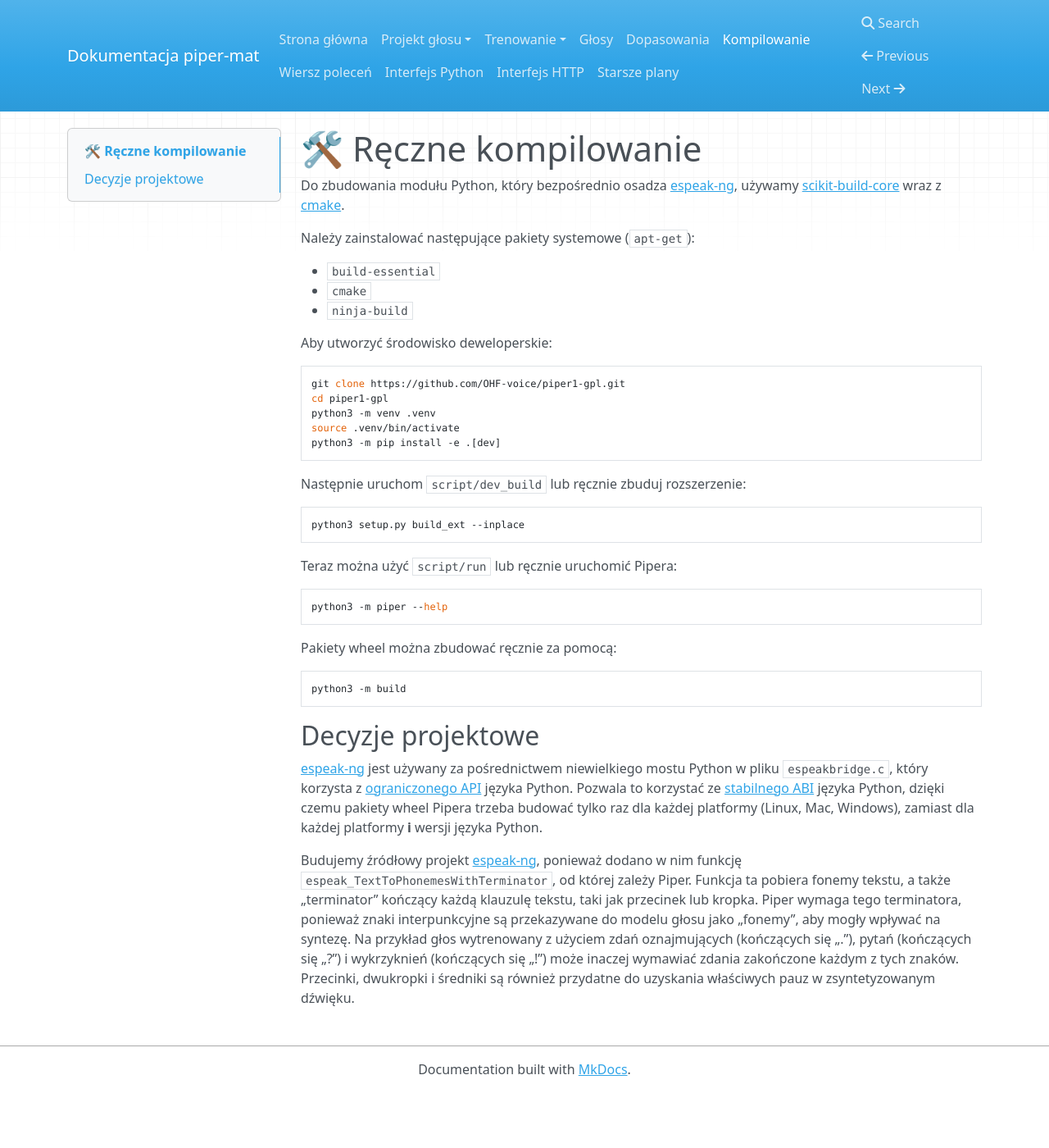
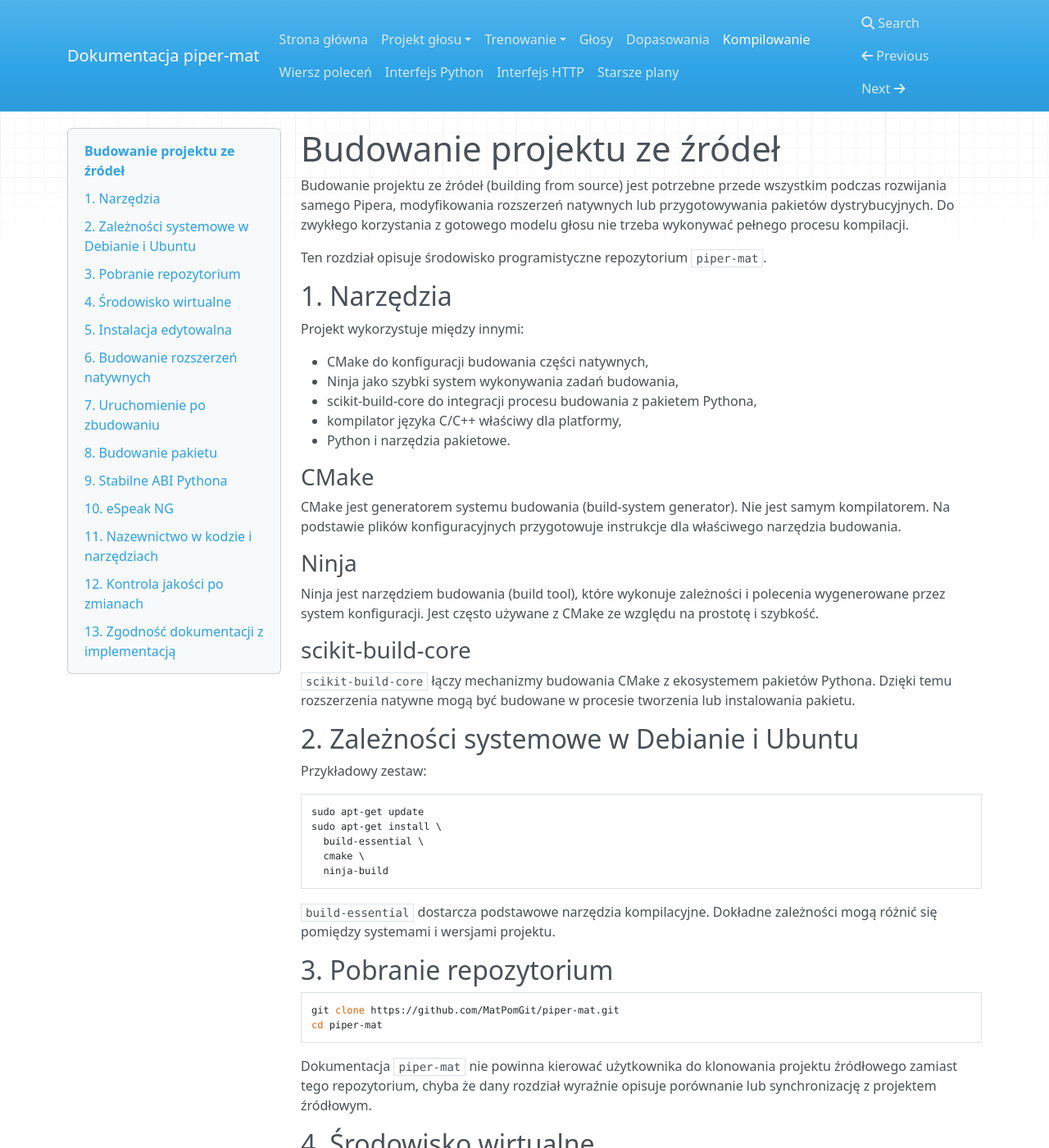
Before and after one commit to MatPomGit/piper-mat, an MkDocs documentation site: the page built from docs/BUILDING.md, in a window 1280 px wide and 1400 px high. Shown: the whole window at 82% size. Built offline with MkDocs 1.6.1, drawn with Linux system fonts in a browser that asks for light colours; nearby versions of some CDN libraries; some of the changed text lies outside the part shown.

Commit message:
docs: uporządkuj przewodnik budowania projektu

````diff
--- a/docs/BUILDING.md
+++ b/docs/BUILDING.md
@@ -1,48 +1,180 @@
-# 🛠️ Ręczne kompilowanie
+# Budowanie projektu ze źródeł
 
-Do zbudowania modułu Python, który bezpośrednio osadza [espeak-ng][], używamy [scikit-build-core](https://github.com/scikit-build/scikit-build-core) wraz z [cmake](https://cmake.org/).
+Budowanie projektu ze źródeł (building from source) jest potrzebne przede wszystkim podczas rozwijania samego Pipera, modyfikowania rozszerzeń natywnych lub przygotowywania pakietów dystrybucyjnych. Do zwykłego korzystania z gotowego modelu głosu nie trzeba wykonywać pełnego procesu kompilacji.
 
-Należy zainstalować następujące pakiety systemowe (`apt-get`):
+Ten rozdział opisuje środowisko programistyczne repozytorium `piper-mat`.
 
-* `build-essential`
-* `cmake`
-* `ninja-build`
+## 1. Narzędzia
 
-Aby utworzyć środowisko deweloperskie:
+Projekt wykorzystuje między innymi:
 
-``` sh
-git clone https://github.com/OHF-voice/piper1-gpl.git
-cd piper1-gpl
+- CMake do konfiguracji budowania części natywnych,
+- Ninja jako szybki system wykonywania zadań budowania,
+- scikit-build-core do integracji procesu budowania z pakietem Pythona,
+- kompilator języka C/C++ właściwy dla platformy,
+- Python i narzędzia pakietowe.
+
+### CMake
+
+CMake jest generatorem systemu budowania (build-system generator). Nie jest samym kompilatorem. Na podstawie plików konfiguracyjnych przygotowuje instrukcje dla właściwego narzędzia budowania.
+
+### Ninja
+
+Ninja jest narzędziem budowania (build tool), które wykonuje zależności i polecenia wygenerowane przez system konfiguracji. Jest często używane z CMake ze względu na prostotę i szybkość.
+
+### scikit-build-core
+
+`scikit-build-core` łączy mechanizmy budowania CMake z ekosystemem pakietów Pythona. Dzięki temu rozszerzenia natywne mogą być budowane w procesie tworzenia lub instalowania pakietu.
+
+## 2. Zależności systemowe w Debianie i Ubuntu
+
+Przykładowy zestaw:
+
+```bash
+sudo apt-get update
+sudo apt-get install \
+  build-essential \
+  cmake \
+  ninja-build
+```
+
+`build-essential` dostarcza podstawowe narzędzia kompilacyjne. Dokładne zależności mogą różnić się pomiędzy systemami i wersjami projektu.
+
+## 3. Pobranie repozytorium
+
+```bash
+git clone https://github.com/MatPomGit/piper-mat.git
+cd piper-mat
+```
+
+Dokumentacja `piper-mat` nie powinna kierować użytkownika do klonowania projektu źródłowego zamiast tego repozytorium, chyba że dany rozdział wyraźnie opisuje porównanie lub synchronizację z projektem źródłowym.
+
+## 4. Środowisko wirtualne
+
+Środowisko wirtualne (virtual environment) izoluje zależności Pythona projektu od globalnej instalacji interpretera.
+
+Linux i macOS:
+
+```bash
 python3 -m venv .venv
 source .venv/bin/activate
-python3 -m pip install -e .[dev]
+python -m pip install --upgrade pip
 ```
 
-Następnie uruchom `script/dev_build` lub ręcznie zbuduj rozszerzenie:
+Windows PowerShell:
 
-``` sh
-python3 setup.py build_ext --inplace
+```powershell
+py -m venv .venv
+.\.venv\Scripts\Activate.ps1
+python -m pip install --upgrade pip
 ```
 
-Teraz można użyć `script/run` lub ręcznie uruchomić Pipera:
+Nie należy instalować zależności deweloperskich globalnie, jeżeli nie ma ku temu konkretnej potrzeby.
 
-``` sh
-python3 -m piper --help
+## 5. Instalacja edytowalna
+
+Instalacja edytowalna (editable install) pozwala uruchamiać pakiet bez tworzenia nowej kopii kodu po każdej zmianie źródeł.
+
+Dla środowiska deweloperskiego:
+
+```bash
+python -m pip install -e ".[dev]"
 ```
 
-Pakiety wheel można zbudować ręcznie za pomocą:
+Jeżeli potrzebny jest zestaw zależności związany z trenowaniem, należy użyć odpowiedniej grupy zdefiniowanej przez bieżącą konfigurację projektu. Dostępność grup należy sprawdzać w pliku `pyproject.toml`.
 
-``` sh
-python3 -m build
+## 6. Budowanie rozszerzeń natywnych
+
+Jeżeli rozwijana część projektu wymaga ręcznego zbudowania rozszerzenia w bieżącym drzewie źródeł, można użyć mechanizmu właściwego dla aktualnej konfiguracji projektu.
+
+Starszy proces może wykorzystywać:
+
+```bash
+python setup.py build_ext --inplace
 ```
 
-## Decyzje projektowe
+Polecenie `setup.py` należy traktować jako mechanizm zgodności ze starszym sposobem budowania, a nie automatycznie jako preferowany interfejs dla nowego kodu. Jeżeli `pyproject.toml` i backend budowania obsługują wymagany proces, należy preferować współczesny mechanizm pakietowy.
 
-[espeak-ng][] jest używany za pośrednictwem niewielkiego mostu Python w pliku `espeakbridge.c`, który korzysta z [ograniczonego API][limited-api] języka Python. Pozwala to korzystać ze [stabilnego ABI][stable-abi] języka Python, dzięki czemu pakiety wheel Pipera trzeba budować tylko raz dla każdej platformy (Linux, Mac, Windows), zamiast dla każdej platformy **i** wersji języka Python.
+## 7. Uruchomienie po zbudowaniu
 
-Budujemy źródłowy projekt [espeak-ng][], ponieważ dodano w nim funkcję `espeak_TextToPhonemesWithTerminator`, od której zależy Piper. Funkcja ta pobiera fonemy tekstu, a także „terminator” kończący każdą klauzulę tekstu, taki jak przecinek lub kropka. Piper wymaga tego terminatora, ponieważ znaki interpunkcyjne są przekazywane do modelu głosu jako „fonemy”, aby mogły wpływać na syntezę. Na przykład głos wytrenowany z użyciem zdań oznajmujących (kończących się „.”), pytań (kończących się „?”) i wykrzyknień (kończących się „!”) może inaczej wymawiać zdania zakończone każdym z tych znaków. Przecinki, dwukropki i średniki są również przydatne do uzyskania właściwych pauz w zsyntetyzowanym dźwięku.
+Podstawowa kontrola:
 
-<!-- Odnośniki -->
-[espeak-ng]: https://github.com/espeak-ng/espeak-ng
-[limited-api]: https://docs.python.org/3/c-api/stable.html#limited-c-api
-[stable-abi]: https://docs.python.org/3/c-api/stable.html#stable-abi
+```bash
+python -m piper --help
+```
+
+Następnie należy wykonać testy odpowiednie dla zmienianego komponentu. Sam fakt, że moduł można zaimportować, nie potwierdza poprawności działania całego systemu.
+
+## 8. Budowanie pakietu
+
+Pakiet dystrybucyjny można utworzyć za pomocą:
+
+```bash
+python -m build
+```
+
+Proces może wygenerować dystrybucję źródłową oraz pakiet wheel.
+
+### Pakiet wheel
+
+Wheel jest binarnym lub gotowym do instalacji formatem dystrybucyjnym Pythona. Dla projektu zawierającego kod natywny zgodność pakietu zależy od platformy, ABI i sposobu zbudowania rozszerzeń.
+
+## 9. Stabilne ABI Pythona
+
+Interfejs binarny aplikacji (Application Binary Interface, ABI) określa sposób współpracy skompilowanych komponentów na poziomie binarnym.
+
+Piper wykorzystuje ograniczony interfejs API Pythona (Limited C API), aby w odpowiednich przypadkach korzystać ze stabilnego ABI (Stable ABI). Pozwala to ograniczyć liczbę wariantów binarnych wymaganych dla różnych wersji Pythona.
+
+Nie oznacza to automatycznie zgodności jednego pakietu ze wszystkimi systemami operacyjnymi i architekturami. Platforma nadal pozostaje istotnym wymiarem zgodności.
+
+## 10. eSpeak NG
+
+Piper wykorzystuje eSpeak NG do fonemizacji tekstu. Projekt korzysta z natywnej integracji, ponieważ potrzebuje informacji wykraczających poza prosty tekstowy wynik standardowego programu wiersza poleceń.
+
+Jednym z istotnych elementów jest zachowanie terminatora klauzuli, np. kropki, pytajnika lub wykrzyknika. Interpunkcja może być przekazywana do modelu jako część reprezentacji wejściowej i wpływać na prozodię.
+
+Przykładowo:
+
+```text
+To jest zdanie.
+Czy to jest pytanie?
+To jest wykrzyknienie!
+```
+
+mogą prowadzić do różnych realizacji intonacyjnych, jeżeli model nauczył się takich zależności z danych.
+
+## 11. Nazewnictwo w kodzie i narzędziach
+
+PEP 8 dotyczy kodu Pythona. W nowych modułach należy stosować między innymi:
+
+```text
+voice_loader.py
+sample_rate
+load_voice()
+VoiceModel
+DEFAULT_SAMPLE_RATE
+```
+
+Odpowiada to odpowiednio nazwie modułu w `snake_case`, zmiennej w `snake_case`, funkcji w `snake_case`, klasie w `CapWords` i stałej w `UPPER_CASE_WITH_UNDERSCORES`.
+
+Opcje wiersza poleceń nie są identyfikatorami Pythona. Jeżeli interfejs definiuje opcję jako `--sample-rate`, należy zachować `kebab-case`. Jeżeli istniejący interfejs definiuje `--output_file`, należy zachować jego rzeczywistą nazwę do czasu świadomej zmiany API.
+
+## 12. Kontrola jakości po zmianach
+
+Po modyfikacji kodu należy uruchomić kontrole odpowiadające zakresowi zmiany. W zależności od komponentu mogą obejmować:
+
+- testy jednostkowe,
+- testy integracyjne,
+- kontrolę formatowania i stylu,
+- kontrolę statyczną,
+- budowanie pakietu,
+- podstawowy test uruchomienia,
+- test syntezy modelu.
+
+Nie należy wykonywać niezwiązanych refaktoryzacji wyłącznie przy okazji naprawy procesu budowania. Zasada KISS oraz mały zakres zmian ułatwiają diagnostykę i przegląd kodu.
+
+## 13. Zgodność dokumentacji z implementacją
+
+Polecenia w tym rozdziale powinny odpowiadać aktualnemu `pyproject.toml`, strukturze repozytorium i skryptom projektu. Jeżeli proces budowania zostanie zmieniony, dokumentację należy aktualizować razem z kodem.
+
+Dokumentacja nie może utrwalać poleceń historycznych tylko dlatego, że działały w poprzedniej wersji projektu.
````
